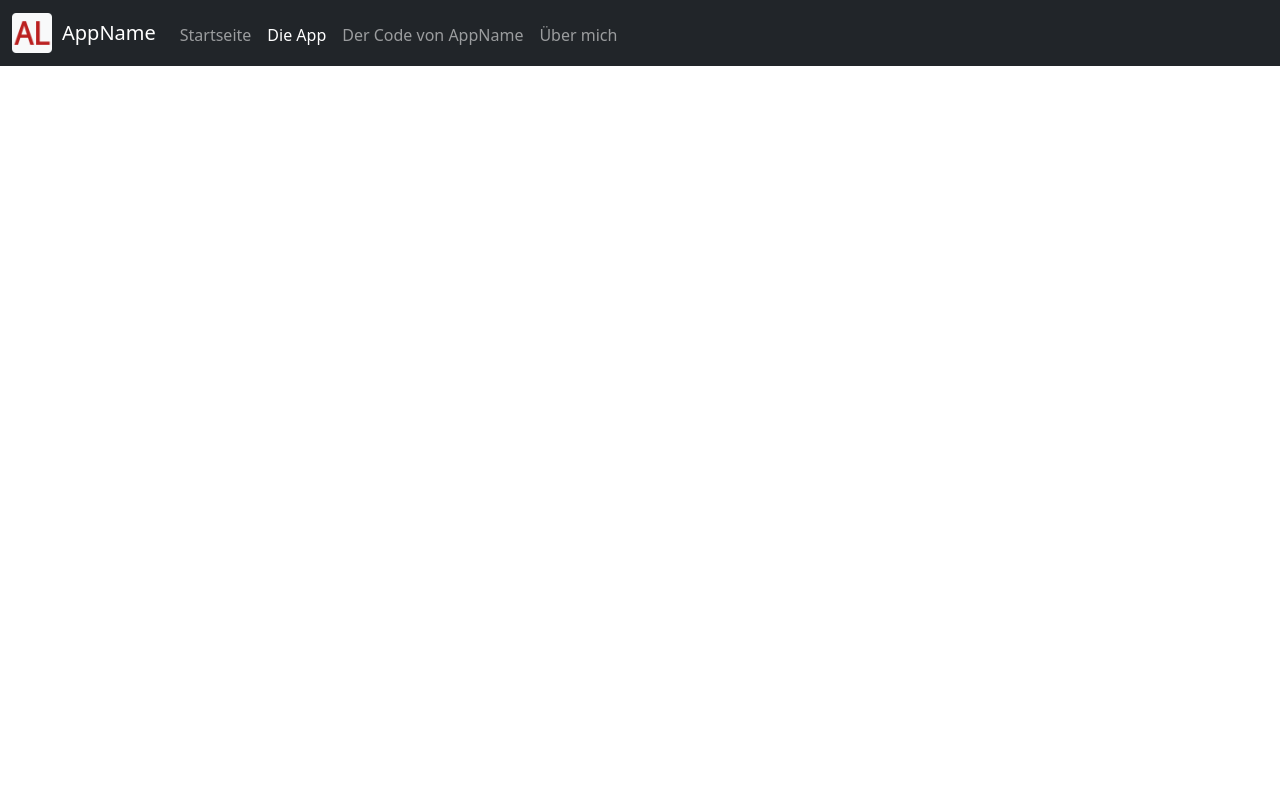
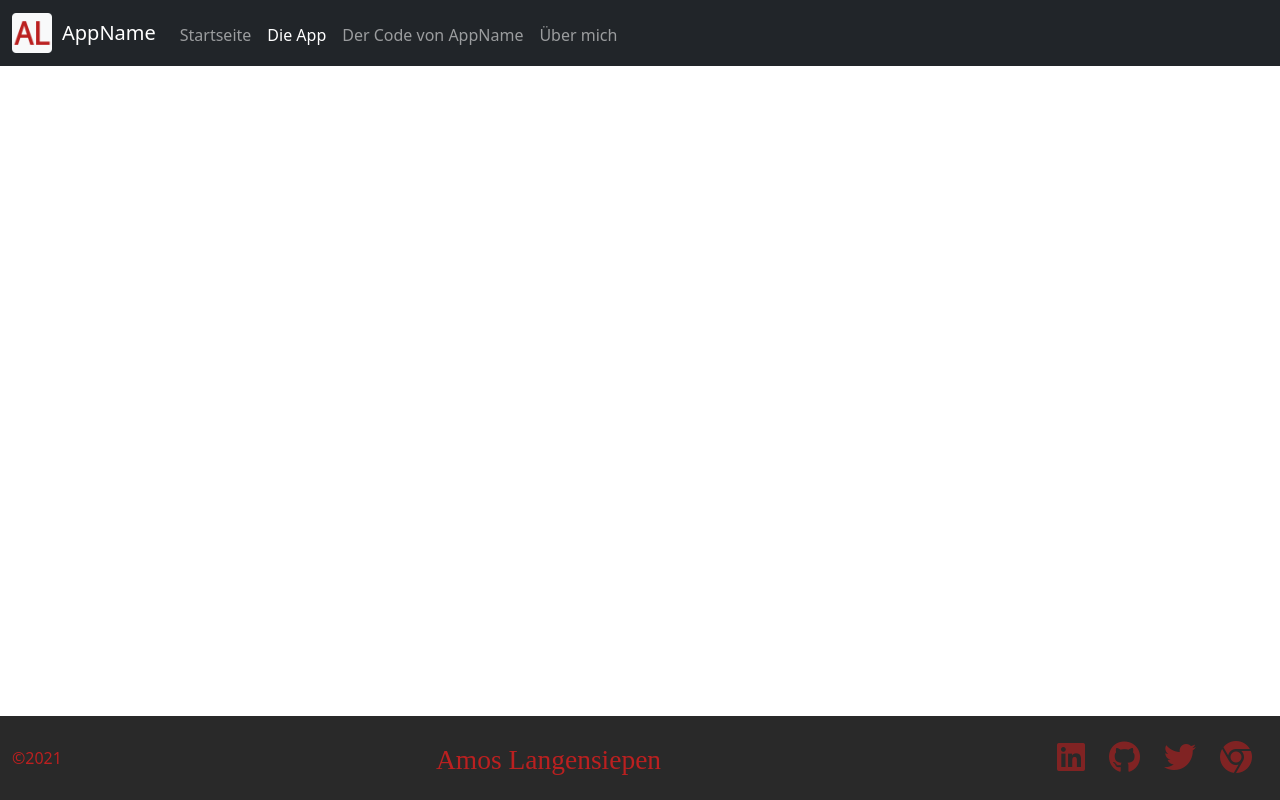
Before and after one commit to Lyso95/hp_turbo, a plain HTML site: page app.html in a window 1280 px wide. Drawn offline with nearby package versions, Linux system fonts and the light colour scheme.

Commit message:
fix_template

```diff
--- a/app.html
+++ b/app.html
@@ -50,4 +50,31 @@
 
     </div>
 </main>
+<!-- Footer Section -->
+    <footer class="footer mt-auto py-3 sticky-footer">
+        <div class="container-fluid">
+            <div class="row row-cols-1 row-cols-lg-3 gy-2">
+                <div class="col order-last order-lg-first text-light col d-flex align-items-center justify-content-start">
+                    <div><span id="copyright">&copy;2021</span></div>
+                </div>
+                <div class="col">
+                    <img class="logo" src="Logo.svg" alt="Amos Langensiepen">
+                </div>
+                <div class="col d-flex align-items-center justify-content-start justify-content-lg-end">
+                    <div class="row">
+                        <div class="col social"><a href="#"><i class="fab fa-linkedin fa-2x"></i></a></div>
+                        <div class="col social"><a href="#"><i class="fab fa-github fa-2x"></i></a></div>
+                        <div class="col social"><a href="#"><i class="fab fa-twitter fa-2x"></i></a></div>
+                        <div class="col social"><a href="#"><i class="fab fa-chrome fa-2x"></i></a></div>
+
+                    </div>
+                </div>
+            </div>
+        </div>
+    </footer>
+    <script src="https://cdn.jsdelivr.net/npm/bootstrap@5.1.1/dist/js/bootstrap.bundle.min.js"
+        integrity="sha384-/bQdsTh/da6pkI1MST/rWKFNjaCP5gBSY4sEBT38Q/9RBh9AH40zEOg7Hlq2THRZ" crossorigin="anonymous">
+    </script>
+    <script src="/js/site.js"></script>
 </body>
+</html>
--- a/css/site.css
+++ b/css/site.css
@@ -68,3 +68,8 @@ pre[class*="language-"] {
     word-break: break-all;
     word-wrap: break-word;
 }
+
+.logo{
+    width: 250px;
+    height: auto;
+}
```
Also changed, not shown: code.html (+5 -1 lines), index.html (+4 -1 lines).
